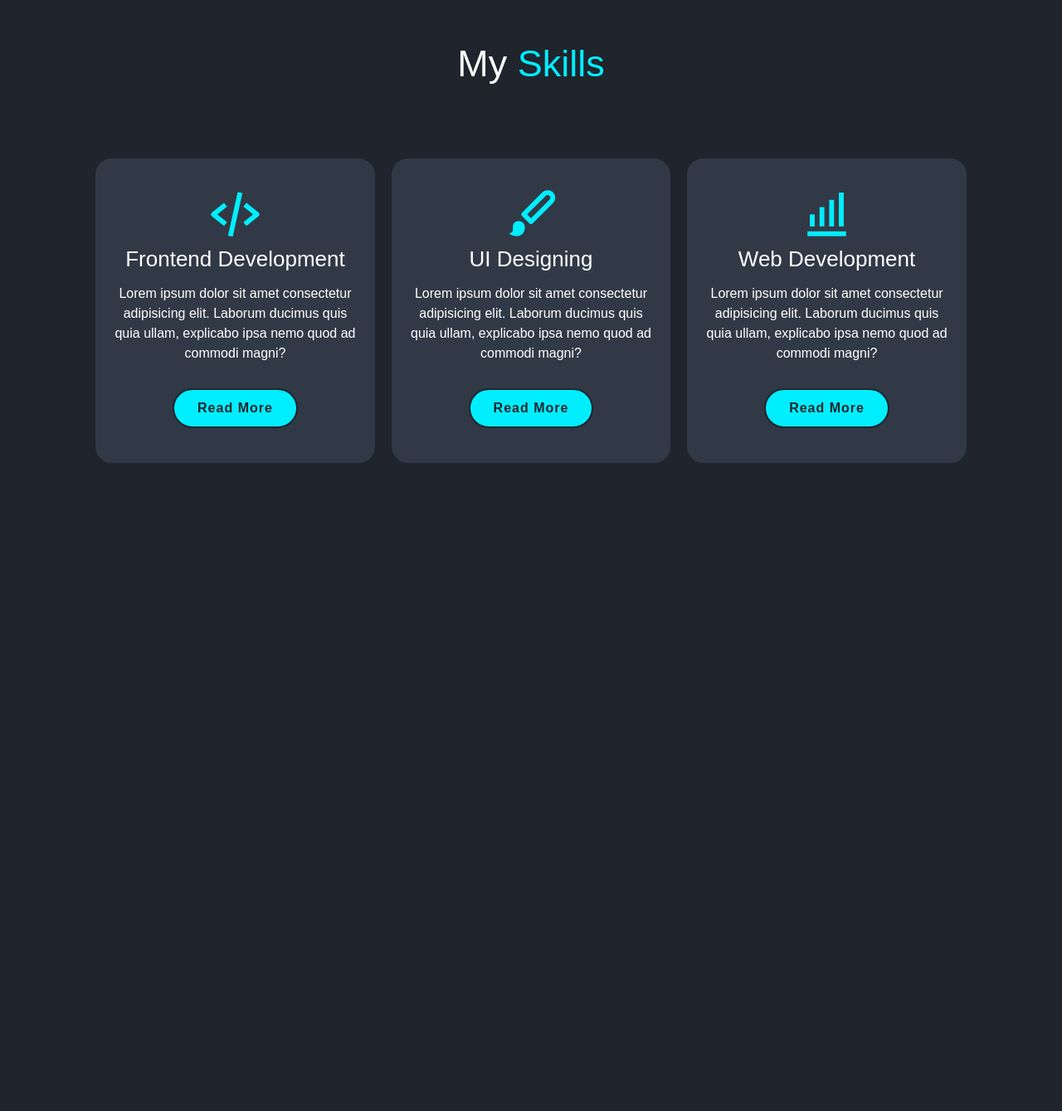
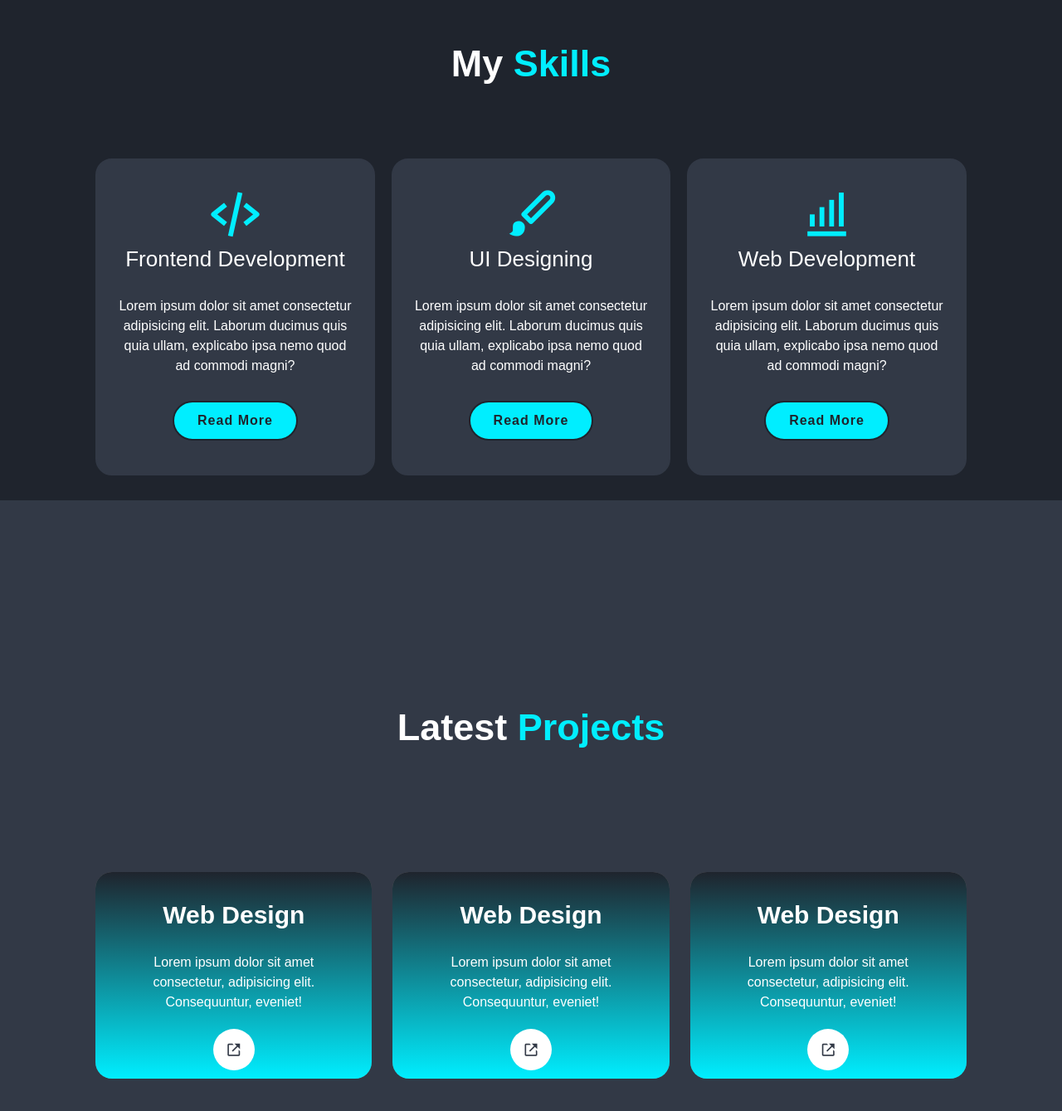
Before and after one commit to eemirhannk/PersonalPortfolio-Website-with-React.js-HTML-TailWindCSS, a React (Create React App) app: page / in a window 1280 px wide. Shown: the part 1797-3136 px from the top of the page at 83% size. Before the commit the page ends 2400 px from the top, so only its background shows below. Built offline with nearby package versions, Linux system fonts and the light colour scheme; the HTML template or start-up script is replaced by a standard one.

Commit message:
feat:completed portfolio section

```diff
--- a/src/App.js
+++ b/src/App.js
@@ -3,6 +3,7 @@ import Header from './components/Header'
 import Home from './components/Home'
 import About from './components/About'
 import Skills from './components/Skills'
+import Portfolio from './components/Portfolio'
 
 const App = () => {
   return (
@@ -11,6 +12,7 @@ const App = () => {
       <Home/>
       <About/>
       <Skills/>
+      <Portfolio/>
     </div>
   )
 }
--- /dev/null
+++ b/src/components/Portfolio.jsx
@@ -0,0 +1,41 @@
+import React from 'react'
+
+const Portfolio = () => {
+  return (
+    <section className='min-h-screen pt-96 px-[9%] pb-8 bg-grey' id='portfolio'>
+        <h2 className="mb-56 text-center text-[4.5rem] font-bold">Latest <span className='text-blue'>Projects</span></h2>
+
+        <div className="grid grid-cols-3 items-center gap-10">
+          {/* Box shadow eklenecek 0 0 1rem olacak şekilde aşağıya*/}
+            <div className="relative rounded-[2rem] overflow-hidden flex ">
+                <img src="portfolio-2.jpg" className='w-full ease-linear duration-[.4s] hover:scale-[1.1]' alt="" />
+                <div className="absolute bottom-0 left-0 w-full h-full bg-gradient-to-t from-blue to-dark flex justify-center items-center flex-col text-center py-0 px-16">
+                  <h4 className='my-8 text-[3rem] font-bold'>Web Design</h4>
+                  <p className='text-[1.6rem] mt-[.3rem] mx-0 mb-8'>Lorem ipsum dolor sit amet consectetur, adipisicing elit. Consequuntur, eveniet!</p>
+                  <a  className='inline-flex justify-center items-center w-20 h-20 bg-white rounded-[50%]' href="#"><i className='text-[2rem] text-grey bx bx-link-external'></i></a>
+                </div>
+            </div>
+            {/* Box shadow eklenecek 0 0 1rem olacak şekilde aşağıya*/}
+            <div className="relative rounded-[2rem] overflow-hidden flex">
+                <img src="portfolio-2.jpg"  className='w-full ease-linear duration-[.4s] hover:scale-[1.1]' alt="" />
+                <div className="absolute bottom-0 left-0 w-full h-full bg-gradient-to-t from-blue to-dark flex justify-center items-center flex-col text-center py-0 px-16">
+                  <h4 className='my-8 text-[3rem] font-bold'>Web Design</h4>
+                  <p className='text-[1.6rem] mt-[.3rem] mx-0 mb-8'>Lorem ipsum dolor sit amet consectetur, adipisicing elit. Consequuntur, eveniet!</p>
+                  <a  className='inline-flex justify-center items-center w-20 h-20 bg-white rounded-[50%]' href="#"><i className='text-[2rem] text-grey bx bx-link-external'></i></a>
+                </div>
+            </div>
+            {/* Box shadow eklenecek 0 0 1rem olacak şekilde aşağıya*/}
+            <div className="relative rounded-[2rem] overflow-hidden flex">
+                <img src="portfolio-2.jpg"  className='w-full ease-linear duration-[.4s] hover:scale-[1.1]' alt="" />
+                <div className="absolute bottom-0 left-0 w-full h-full bg-gradient-to-t from-blue to-dark flex justify-center items-center flex-col text-center py-0 px-16">
+                  <h4 className='my-8 text-[3rem] font-bold'>Web Design</h4>
+                  <p className='text-[1.6rem] mt-[.3rem] mx-0 mb-8'>Lorem ipsum dolor sit amet consectetur, adipisicing elit. Consequuntur, eveniet!</p>
+                  <a  className='inline-flex justify-center items-center w-20 h-20 bg-white rounded-[50%]' href="#"><i className='text-[2rem] text-grey bx bx-link-external'></i></a>
+                </div>
+            </div>
+        </div>
+    </section>
+  )
+}
+
+export default Portfolio
--- a/src/components/Skills.jsx
+++ b/src/components/Skills.jsx
@@ -3,27 +3,27 @@ import React from 'react'
 const Skills = () => {
   return (
     <section className='min-h-screen pt-96 px-[9%] pb-8' id='skills'>
-        <h2 className="mb-32 text-center text-[4.5rem]">My <span className='text-blue'>Skills</span></h2>
+        <h2 className="mb-32 text-center text-[4.5rem] font-bold">My <span className='text-blue'>Skills</span></h2>
 
         <div className="flex justify-center items-center gap-8 ">
 
-            <div className="flex-2 bg-grey pt-12 px-8 pb-16 text-center rounded-[2rem] border-[.2rem] border-solid border-grey ease-linear duration-[.4s] hover:border-blue hover:scale-[1.02]">
+            <div className="flex-2 bg-grey pt-12 px-10 pb-16 text-center rounded-[2rem] border-[.2rem] border-solid border-grey ease-linear duration-[.4s] hover:border-blue hover:scale-[1.02]">
             <i className='bx bx-code-alt text-[7rem] text-blue'></i>
-            <h3 className='text-[2.6rem]'>Frontend Development</h3>
+            <h3 className='text-[2.6rem] mb-10'>Frontend Development</h3>
             <p className='text-[1.6rem] mt-4 mx-0 mb-12'>Lorem ipsum dolor sit amet consectetur adipisicing elit. Laborum ducimus quis quia ullam, explicabo ipsa nemo quod ad commodi magni?</p>
             <a href="#" className='inline-block py-[1rem] px-[2.8rem] bg-blue rounded-[4rem] text-[1.6rem] text-dark tracking-[.1rem] font-semibold border-solid border-2 ease-linear duration-[.4s] hover:bg-dark hover:text-blue'>Read More</a>
             </div>
 
-            <div className="flex-2 bg-grey pt-12 px-8 pb-16 text-center rounded-[2rem] border-[.2rem] border-solid border-grey ease-linear duration-[.4s] hover:border-blue hover:scale-[1.02]">
+            <div className="flex-2 bg-grey pt-12 px-10 pb-16 text-center rounded-[2rem] border-[.2rem] border-solid border-grey ease-linear duration-[.4s] hover:border-blue hover:scale-[1.02]">
             <i class='bx bxs-paint text-[7rem] text-blue'></i>
-            <h3 className='text-[2.6rem]'>UI Designing</h3>
+            <h3 className='text-[2.6rem] mb-10'>UI Designing</h3>
             <p className='text-[1.6rem] mt-4 mx-0 mb-12'>Lorem ipsum dolor sit amet consectetur adipisicing elit. Laborum ducimus quis quia ullam, explicabo ipsa nemo quod ad commodi magni?</p>
             <a href="#" className='inline-block py-[1rem] px-[2.8rem] bg-blue rounded-[4rem] text-[1.6rem] text-dark tracking-[.1rem] font-semibold border-solid border-2 ease-linear duration-[.4s] hover:bg-dark hover:text-blue'>Read More</a>
             </div>
 
-            <div className="flex-2 bg-grey pt-12 px-8 pb-16 text-center rounded-[2rem] border-[.2rem] border-solid border-grey ease-linear duration-[.4s] hover:border-blue hover:scale-[1.02]">
+            <div className="flex-2 bg-grey pt-12 px-10 pb-16 text-center rounded-[2rem] border-[.2rem] border-solid border-grey ease-linear duration-[.4s] hover:border-blue hover:scale-[1.02]">
             <i class='bx bx-bar-chart-alt text-[7rem] text-blue'></i>
-            <h3 className='text-[2.6rem]'>Web Development</h3>
+            <h3 className='text-[2.6rem] mb-10'>Web Development</h3>
             <p className='text-[1.6rem] mt-4 mx-0 mb-12'>Lorem ipsum dolor sit amet consectetur adipisicing elit. Laborum ducimus quis quia ullam, explicabo ipsa nemo quod ad commodi magni?</p>
             <a href="#" className='inline-block py-[1rem] px-[2.8rem] bg-blue rounded-[4rem] text-[1.6rem] text-dark tracking-[.1rem] font-semibold border-solid border-2 ease-linear duration-[.4s] hover:bg-dark hover:text-blue'>Read More</a>
             </div>
```
Also changed, not shown: public/portfolio-2.jpg (added).
